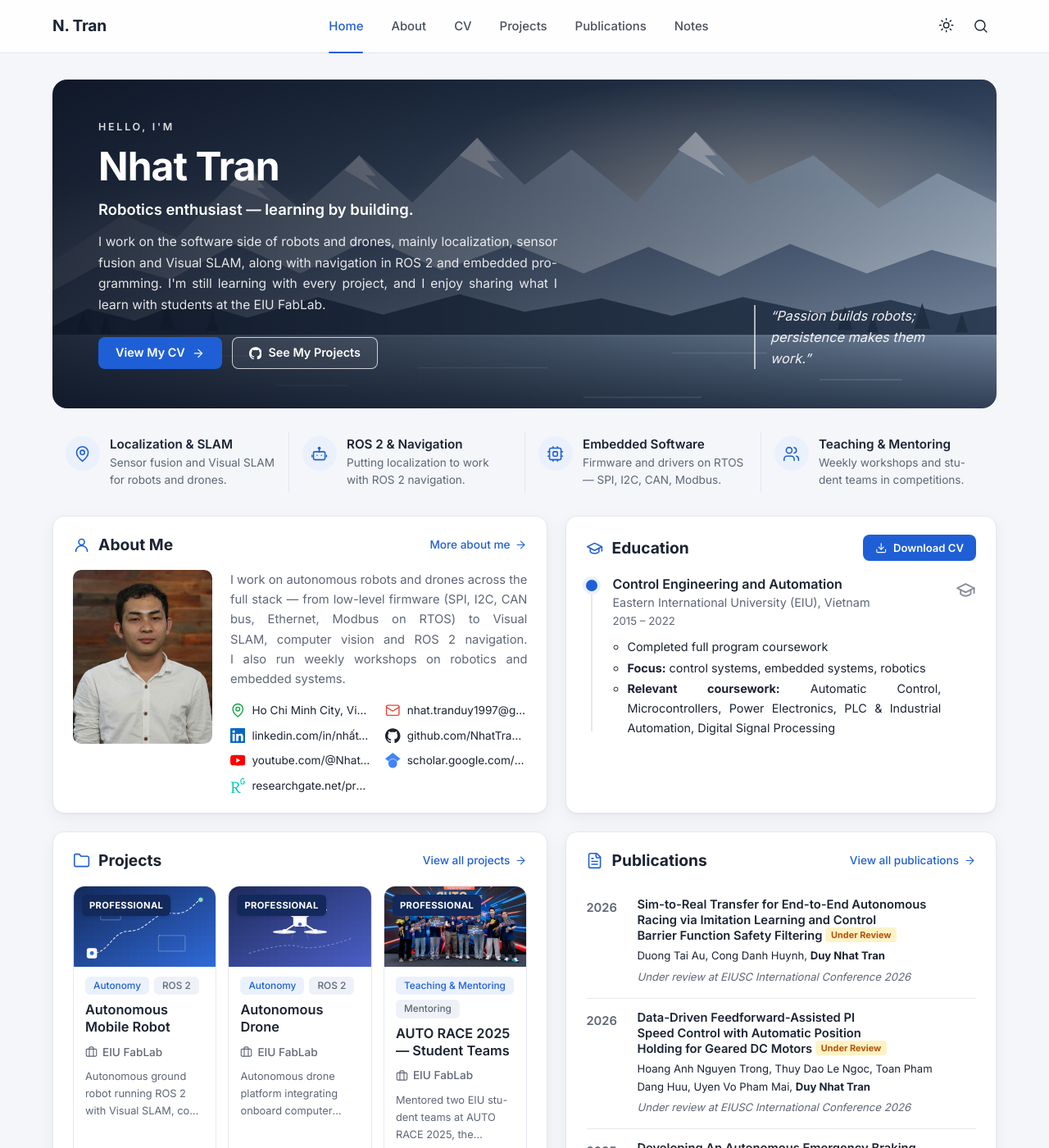
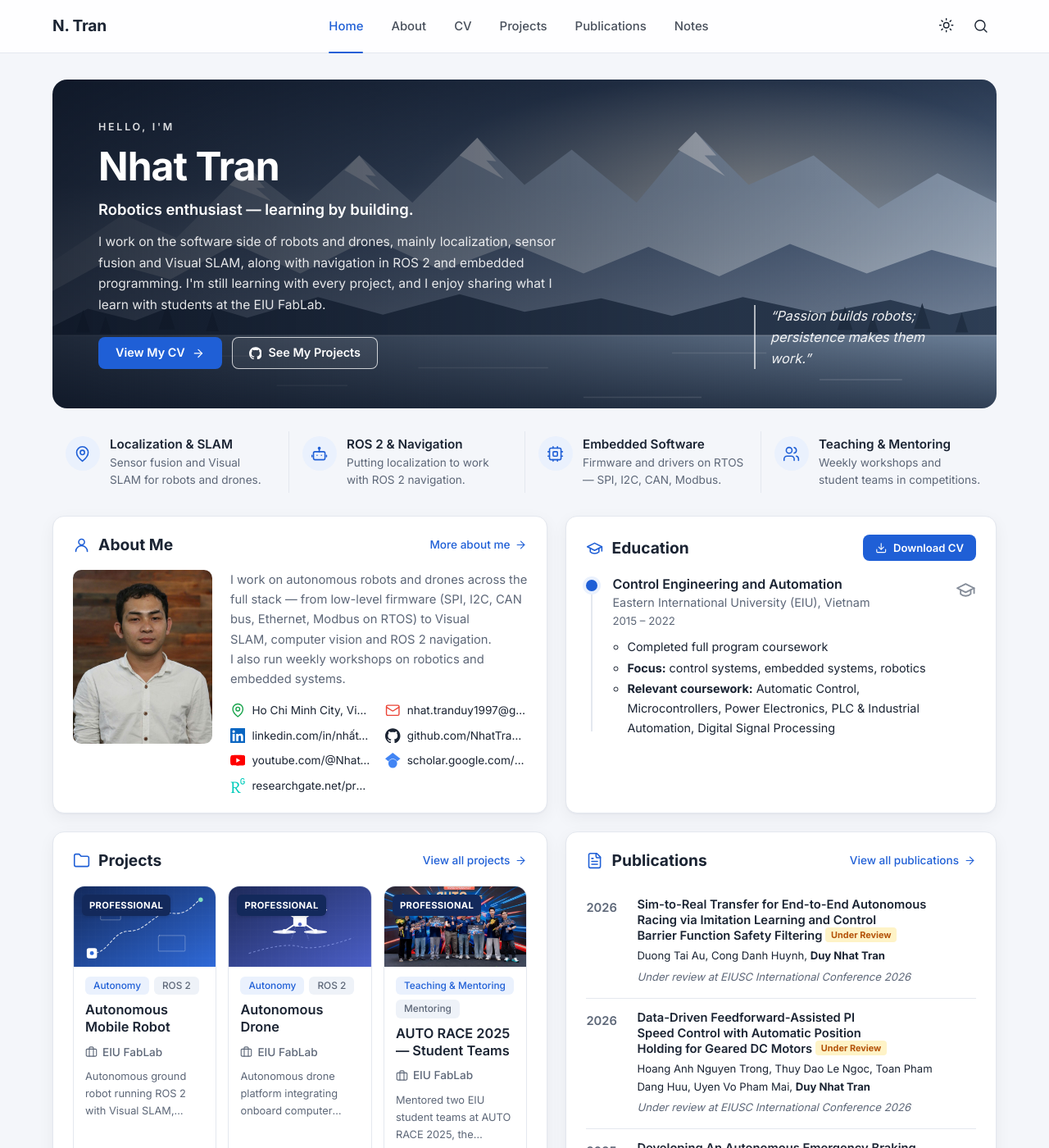
Before and after one commit to NhatTran-97/NhatTran-97.github.io, a Jekyll site: the page built from index.html, in a window 1280 px wide and 1400 px high. Shown: the whole window at 82% size. Built offline with Jekyll 4.4.1, drawn with Linux system fonts in a browser that asks for light colours.

Commit message:
Typography template with switches: web left-aligned, CV PDF justified
- _config.yml typography.text_align / post_text_align (left|justify)
- _data/cv.yml pdf_text_align (justify|left); microtype for PDF
- Justify rules scoped to .text-justify; balanced headings always on
- README §15 documents the switches

Co-Authored-By: Claude Opus 5.5 <noreply@anthropic.com>
Claude-Session: https://claude.ai/code/session_01WtscMMpGViN2kQZVLN7Eom

```diff
--- a/_config.yml
+++ b/_config.yml
@@ -10,6 +10,13 @@ url: "https://nhattran-97.github.io"
 baseurl: ""
 lang: en
 timezone: Asia/Ho_Chi_Minh
+
+# Căn chữ (xem README mục 15):
+#   left    = căn trái (khuyên dùng cho web: dễ đọc, không hở chữ)
+#   justify = căn đều hai bên (tự ngắt từ; điện thoại nhỏ vẫn căn trái)
+typography:
+  text_align: left          # toàn bộ website
+  post_text_align: left     # nội dung bài viết trong Notes
 
 # ----- Không cần sửa phần dưới -----
 markdown: kramdown
--- a/_cv/build_cv.py
+++ b/_cv/build_cv.py
@@ -146,8 +146,10 @@ def main():
             body += section_publications(pubs, profile.get("publication_names"))
 
     template = (ROOT / "_cv" / "template.tex").read_text(encoding="utf-8")
+    align = str(cv.get("pdf_text_align", "justify")).lower()
     template = template.replace("%%BODY%%", "\n".join(body)).replace(
-        "%%UPDATED%%", datetime.date.today().strftime("%B %Y"))
+        "%%UPDATED%%", datetime.date.today().strftime("%B %Y")).replace(
+        "%%ALIGN%%", "% justified text (pdf_text_align: justify)" if align == "justify" else r"\raggedright")
 
     if "--compile" not in sys.argv:
         write_tex(template, FIT_LEVELS[0])
--- a/_data/cv.yml
+++ b/_data/cv.yml
@@ -12,6 +12,7 @@ pdf: /assets/files/cv.pdf                    # nút "Download PDF" (để trốn
 pdf_auto: true      # true  = GitHub tự tạo cv.pdf (LaTeX) từ dữ liệu website mỗi khi bạn sửa CV
                     # false = tự upload file PDF của bạn vào assets/files/cv.pdf (không bị ghi đè)
 pdf_max_pages: 2    # PDF tự thu nhỏ chữ/khoảng cách (tối đa ~90%) để vừa số trang này; 0 = không giới hạn
+pdf_text_align: justify   # justify = căn đều hai bên (chuẩn tài liệu in) | left = căn trái
 github: https://github.com/NhatTran-97        # nút "View on GitHub" (để trống để ẩn)
 
 sections:
--- a/_layouts/default.html
+++ b/_layouts/default.html
@@ -20,7 +20,7 @@
   <script defer src="https://cdn.jsdelivr.net/npm/mathjax@3/es5/tex-chtml.js"></script>
   {% endif %}
 </head>
-<body>
+<body{% if site.typography.text_align == "justify" %} class="text-justify"{% endif %}>
   {% include header.html %}
   <main class="container main">
     {{ content }}
--- a/_layouts/post.html
+++ b/_layouts/post.html
@@ -15,7 +15,7 @@ layout: default
     {% if page.tags.size > 0 %}<div class="chips">{% for t in page.tags %}<span class="chip">{{ t }}</span>{% endfor %}</div>{% endif %}
   </header>
   {% if page.image %}<img class="post-cover" src="{{ page.image | relative_url }}" alt="">{% endif %}
-  <div class="card post-content prose">
+  <div class="card post-content prose{% if site.typography.post_text_align == "justify" %} text-justify{% endif %}">
     {{ content }}
   </div>
   <nav class="post-nav">
--- a/assets/css/style.css
+++ b/assets/css/style.css
@@ -518,27 +518,14 @@ input[type="search"]::-webkit-search-cancel-button { -webkit-appearance: none; a
 @media (max-width: 1080px) { .hl-item { padding: 6px 20px; } }
 
 /* =====================================================================
-   Typography rules applied site-wide
-   - Body text / descriptions: justified (both edges aligned) with
-     automatic hyphenation so justified lines don't get large gaps.
-   - Headings / titles: balanced line lengths, no orphan words.
+   TYPOGRAPHY TEMPLATE
+   Switches (no CSS editing needed):
+     _config.yml → typography.text_align       : left | justify   (whole site)
+     _config.yml → typography.post_text_align  : left | justify   (Notes posts)
+     _data/cv.yml → pdf_text_align             : justify | left   (CV PDF)
+   Always on: balanced headings, no orphan words, card titles use 2 lines,
+   highlight boxes use exactly 2 lines.
    ===================================================================== */
-.prose p, .prose li,
-.hero-intro,
-.about-mini > div > p,
-.about-text .prose p,
-.hl-item p,
-.project-desc, .project-desc p,
-.note-body p,
-.tl-details li,
-.group-head p,
-.pub-venue {
-  text-align: justify;
-  text-align-last: left;
-  -webkit-hyphens: auto; hyphens: auto;
-  hyphenate-limit-chars: 7 3 3;
-}
-.hl-item p { text-wrap: wrap; }            /* balance and justify don't mix */
 h1, h2, h3, .pub-title, .tl-title, .sr-title { text-wrap: balance; }
 p, li { text-wrap: pretty; }
 
@@ -552,39 +539,24 @@ p, li { text-wrap: pretty; }
   min-height: calc(3 * 1.65em);
 }
 
-/* On very narrow screens justified text gets gappy — fall back to left aligned */
-@media (max-width: 420px) {
-  .prose p, .prose li, .hero-intro, .about-mini > div > p, .hl-item p, .project-desc, .project-desc p,
-  .note-body p, .tl-details li, .group-head p, .pub-venue { text-align: left; }
-}
-/* Too narrow to justify nicely (big word gaps) — keep these left aligned */
-.hl-item p, .mini-projects .project-desc, .mini-projects .project-desc p { text-align: left; }
-
-/* =====================================================================
-   TEMPLATE RULE — every paragraph and list item inside the page content
-   is justified automatically (new pages, notes and data included).
-   Add a selector to the exception list below only for UI pieces that
-   are too narrow or are not running text.
-   ===================================================================== */
-main p, main li {
+/* Justified mode — only inside an element with class "text-justify"
+   (added to <body> or to a post by the switches above). */
+.text-justify p, .text-justify li {
   text-align: justify;
   text-align-last: left;
   -webkit-hyphens: auto; hyphens: auto;
   hyphenate-limit-chars: 7 3 3;
 }
-/* Exceptions: short labels, lists of links/contacts, narrow boxes, containers */
-main .hl-item p,
-main .mini-projects p,
-main .empty,
-main .page-head .subtitle,
-main .contact-grid li,
-main .info-list li,
-main .pub-item,
-main .tl-item,
-main .search-results li,
-main .not-found p { text-align: left; }
-main .not-found p, main .empty { text-align: center; }
-/* Running text inside those containers is justified again */
-main .tl-item .tl-details li { text-align: justify; }
-
-@media (max-width: 420px) { main p, main li { text-align: left; } }
+/* Exceptions: short labels, contact lists, narrow boxes, containers */
+.text-justify .hl-item p,
+.text-justify .mini-projects p,
+.text-justify .page-head .subtitle,
+.text-justify .contact-grid li,
+.text-justify .info-list li,
+.text-justify .pub-item,
+.text-justify .tl-item,
+.text-justify .search-results li { text-align: left; }
+.text-justify .tl-item .tl-details li { text-align: justify; }
+.empty, .not-found p { text-align: center; }
+/* Narrow phones: justified text gets gappy — always left aligned */
+@media (max-width: 420px) { .text-justify p, .text-justify li { text-align: left; } }
```
Also changed, not shown: README.md, 3 other files.
